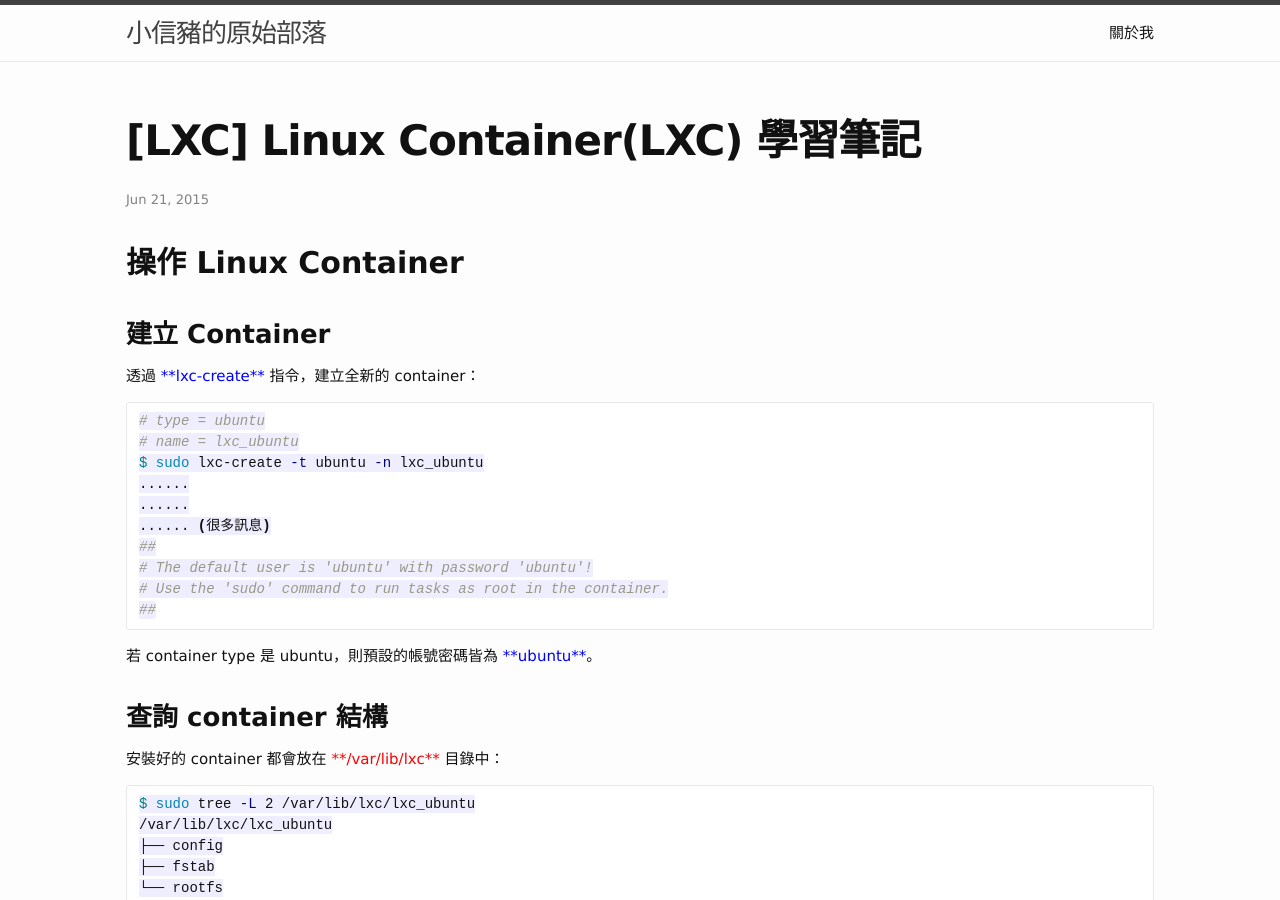
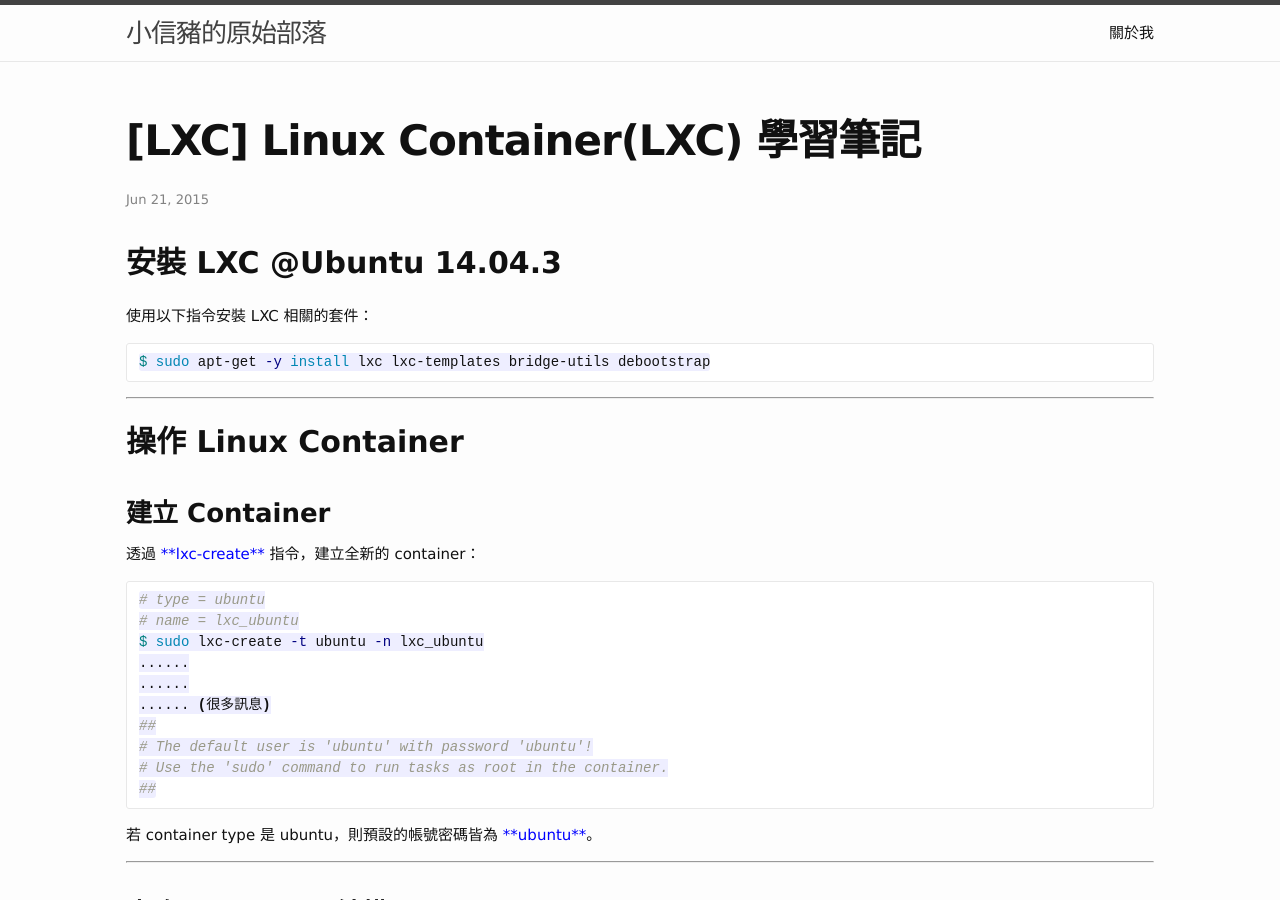
Before and after one commit to casper2048/godleon.github.io, a Jekyll site: the page built from _posts/2015-06-21-Linux-Container-Learning-Note.md, in a window 1280 px wide and 900 px high. Built offline with Jekyll 4.4.1, drawn with Linux system fonts in a browser that asks for light colours; Markdown is read by kramdown in place of the engine named in the settings; comment, search, counter and statistics services are not loaded.

Commit message:
Linux Container learning note

````diff
--- a/_posts/2015-06-21-Linux-Container-Learning-Note.md
+++ b/_posts/2015-06-21-Linux-Container-Learning-Note.md
@@ -1,13 +1,24 @@
 ---
 layout: post
 title:  "[LXC] Linux Container(LXC) 學習筆記"
-description: "將門學習 LXC 的筆記"
+description: "專門學習 LXC 的筆記"
 date: 2015-06-21 18:55:00
 published: true
 comments: true
 categories: [lxc]
 tags: [Linux, Container]
 ---
+
+安裝 LXC @Ubuntu 14.04.3
+========================
+
+使用以下指令安裝 LXC 相關的套件：
+
+```bash
+$ sudo apt-get -y install lxc lxc-templates bridge-utils debootstrap
+```
+
+--------------------------------------------------
 
 操作 Linux Container
 ====================
@@ -31,6 +42,7 @@ $ sudo lxc-create -t ubuntu -n lxc_ubuntu
 
 若 container type 是 ubuntu，則預設的帳號密碼皆為 <font color='blue'>**ubuntu**</font>。
 
+--------------------------------------------------
 
 ### 查詢 container 結構
 
````
